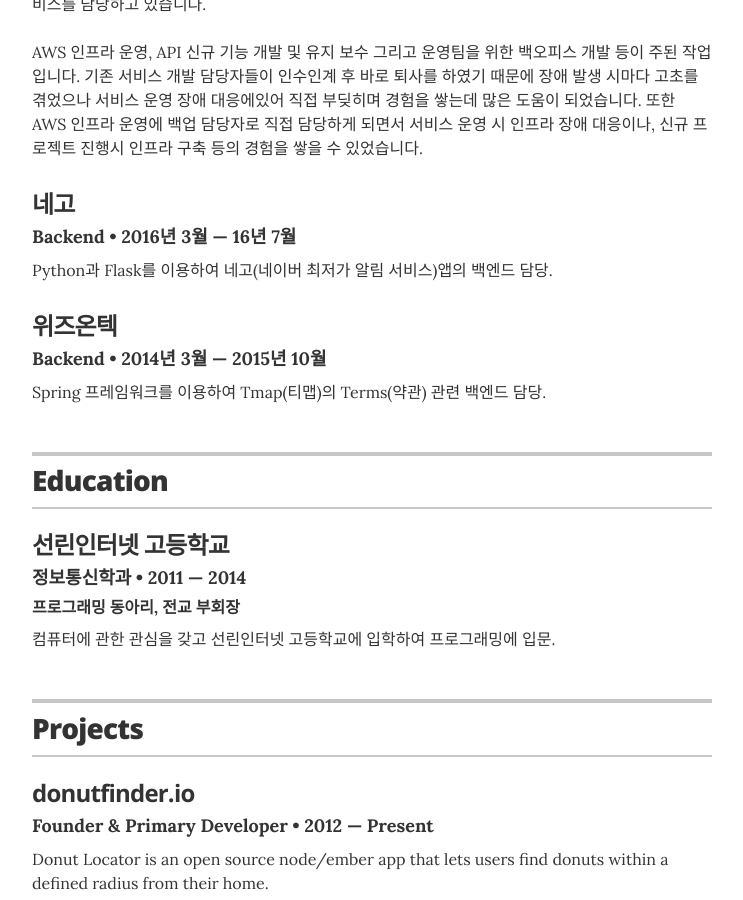
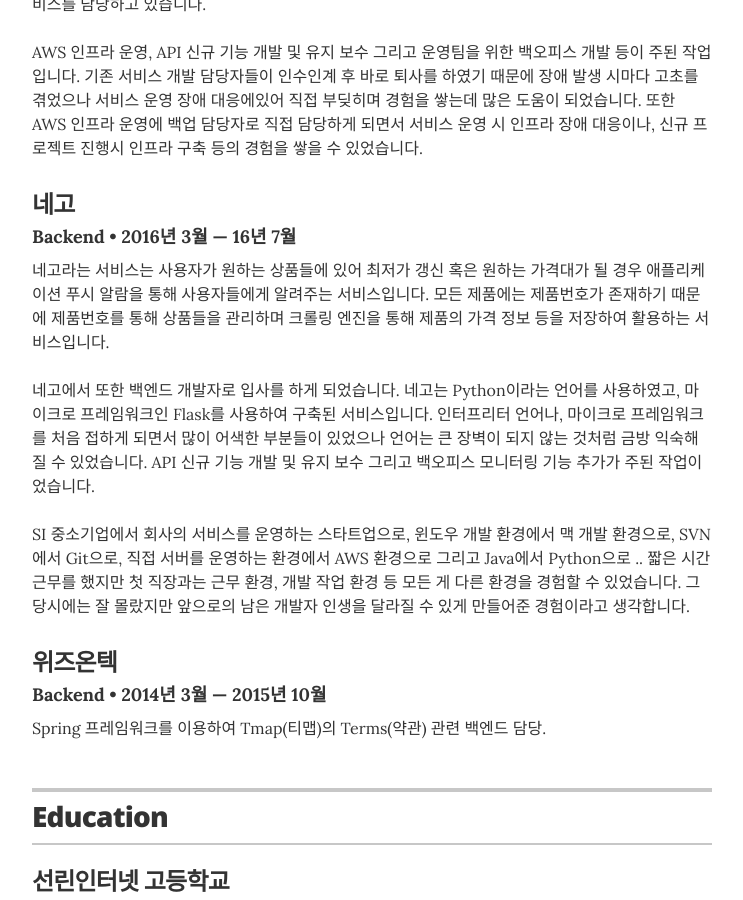
Before and after one commit to bingl2/resume, a Jekyll site: the page built from index.html, in a window 1280 px wide and 900 px high, scrolled down 799 px. Shown: the whole window, without its empty margins (268-1011 px from the left). Built offline with Jekyll 4.4.1, drawn with Linux system fonts in a browser that asks for light colours.

Commit message:
네고 내용 추가

```diff
--- a/_data/experience.yml
+++ b/_data/experience.yml
@@ -9,7 +9,7 @@
 - company: 네고
   position: Backend
   duration:  2016년 3월 &mdash; 16년 7월
-  summary: Python과 Flask를 이용하여 네고(네이버 최저가 알림 서비스)앱의 백엔드 담당.
+  summary: 네고라는 서비스는 사용자가 원하는 상품들에 있어 최저가 갱신 혹은 원하는 가격대가 될 경우 애플리케이션 푸시 알람을 통해 사용자들에게 알려주는 서비스입니다. 모든 제품에는 제품번호가 존재하기 때문에 제품번호를 통해 상품들을 관리하며 크롤링 엔진을 통해 제품의 가격 정보 등을 저장하여 활용하는 서비스입니다. <br><br> 네고에서 또한 백엔드 개발자로 입사를 하게 되었습니다. 네고는 Python이라는 언어를 사용하였고, 마이크로 프레임워크인 Flask를 사용하여 구축된 서비스입니다. 인터프리터 언어나, 마이크로 프레임워크를 처음 접하게 되면서 많이 어색한 부분들이 있었으나 언어는 큰 장벽이 되지 않는 것처럼 금방 익숙해질 수 있었습니다. API 신규 기능 개발 및 유지 보수 그리고 백오피스 모니터링 기능 추가가 주된 작업이었습니다. <br><br> SI 중소기업에서 회사의 서비스를 운영하는 스타트업으로, 윈도우 개발 환경에서 맥 개발 환경으로, SVN에서 Git으로, 직접 서버를 운영하는 환경에서 AWS 환경으로 그리고 Java에서 Python으로 .. 짧은 시간 근무를 했지만 첫 직장과는 근무 환경, 개발 작업 환경 등 모든 게 다른 환경을 경험할 수 있었습니다. 그 당시에는 잘 몰랐지만 앞으로의 남은 개발자 인생을 달라질 수 있게 만들어준 경험이라고 생각합니다.
 
 
 # 위즈온텍
```
